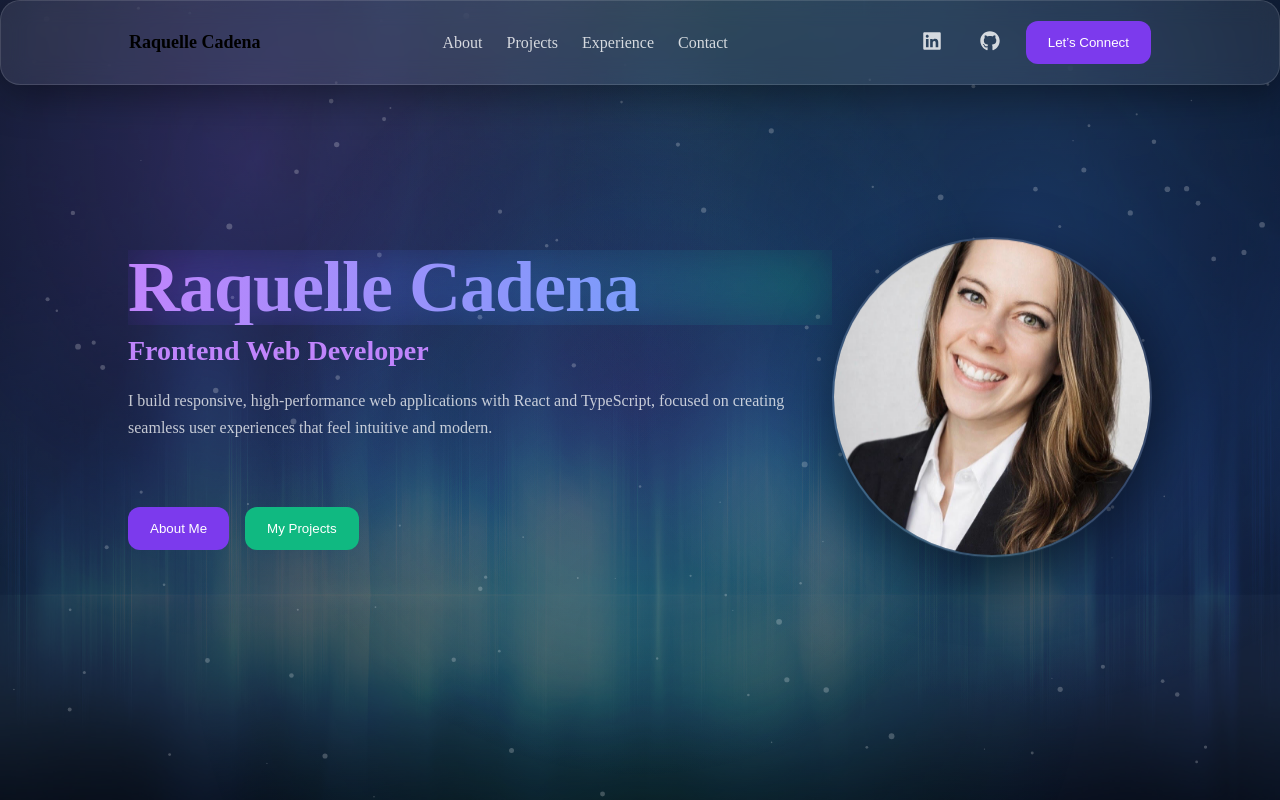
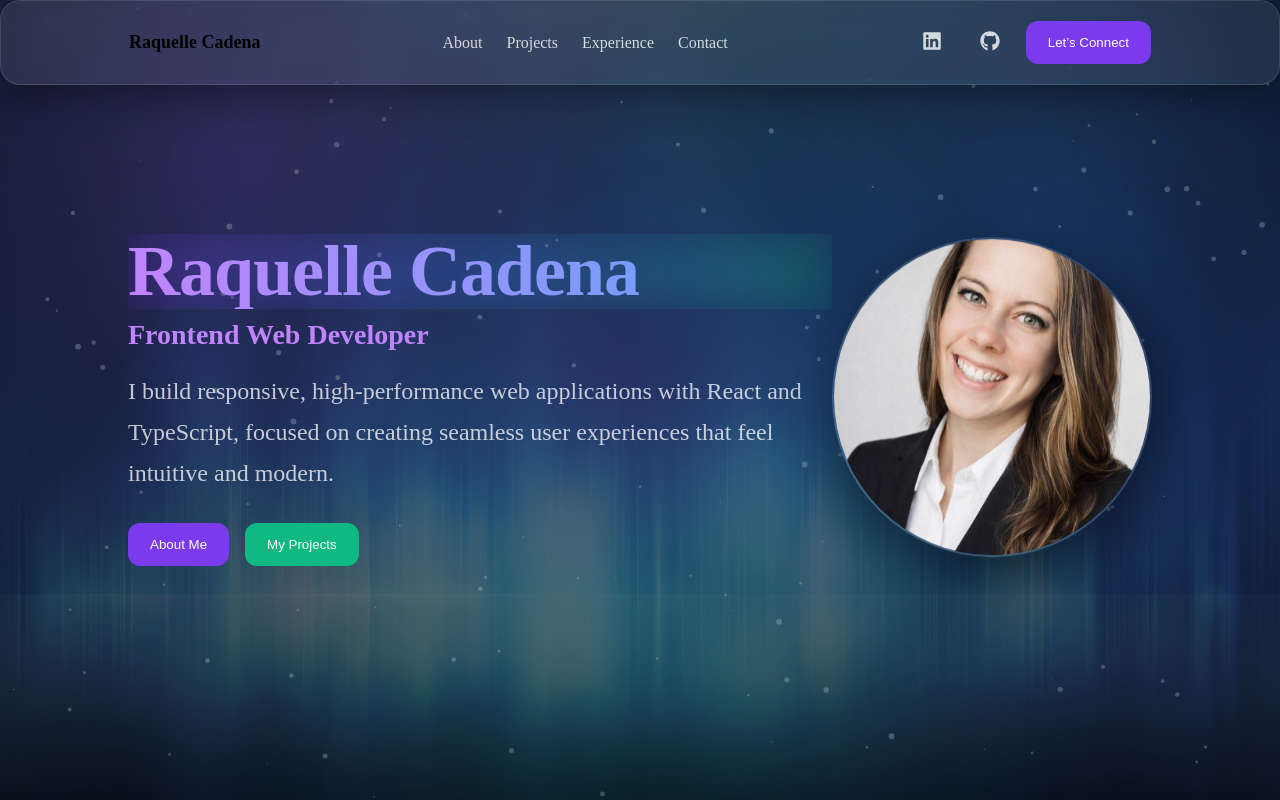
Before and after one commit to raquelledianne/New-Portfolio, a Next.js app: page / in a window 1280 px wide. Shown: the top 800 px of the page. Built offline with nearby package versions, Linux system fonts and the light colour scheme.

Commit message:
text-size

```diff
--- a/src/app/globals.css
+++ b/src/app/globals.css
@@ -264,6 +264,7 @@ h3 {
 p {
   color: #cfcfcf;
   line-height: 1.6;
+  font-size: 24px;
 }
 
 /* =========================
@@ -360,7 +361,7 @@ p {
 /* BIO */
 .hero-bio {
   margin-top: 20px;
-  font-size: 16px;
+  font-size: 24px;
   color: rgba(255,255,255,0.75);
   line-height: 1.7;
   min-height: 90px; /* prevents layout jump during typing */
```
